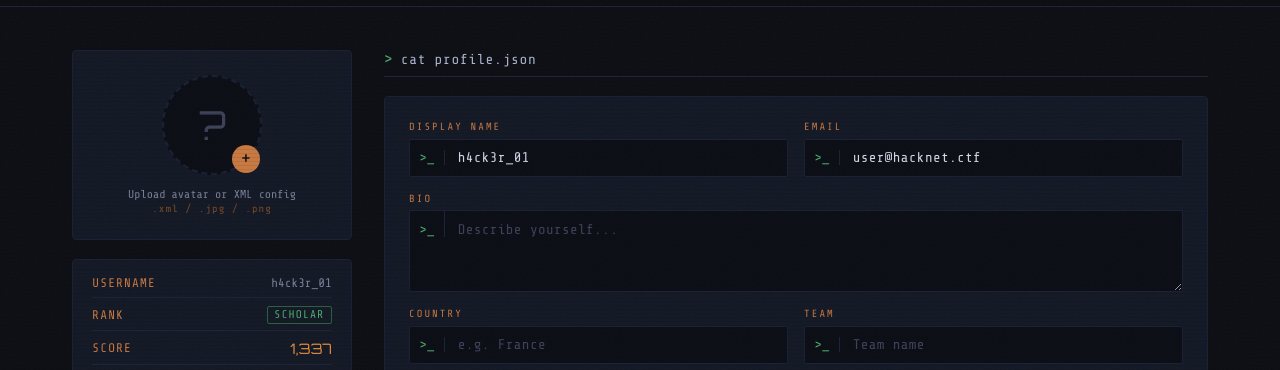
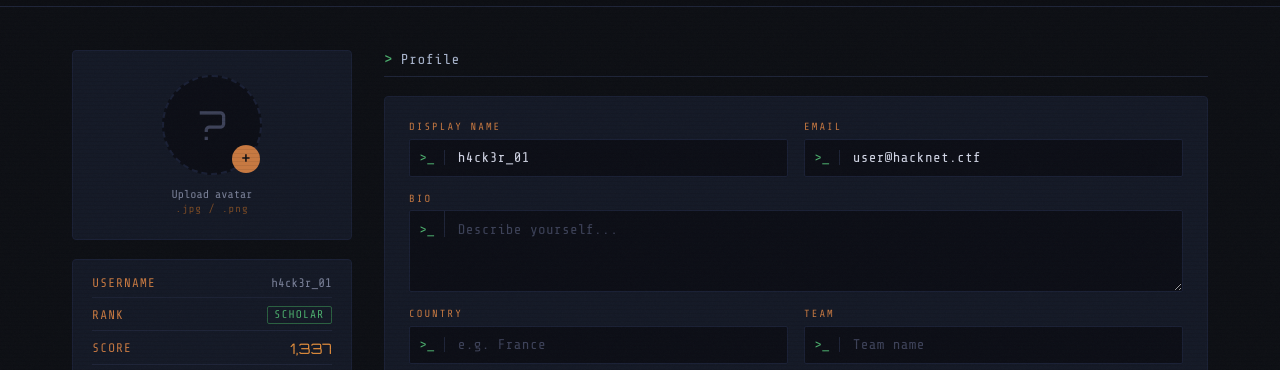
Before and after one commit to zyad-svg/TP-CTF, a plain HTML site: page frontend/profile.html in a window 1280 px wide. Shown: the part 38-408 px from the top of the page. Drawn offline with nearby package versions, Linux system fonts and the light colour scheme.

Commit message:
Modification de l'accueil index.html

```diff
--- a/frontend/profile.html
+++ b/frontend/profile.html
@@ -9,6 +9,7 @@
   <link rel="stylesheet" href="assets/css/global.css" />
   <link rel="stylesheet" href="assets/css/profile.css" />
 </head>
+
 <body>
   <div class="scanlines"></div>
   <div class="noise"></div>
@@ -40,8 +41,8 @@
           <input type="file" id="avatarInput" name="avatar" accept=".xml,image/*" class="hidden" />
         </div>
         <div class="avatar-info">
-          <p class="avatar-hint">Upload avatar or XML config</p>
-          <p class="avatar-formats">.xml / .jpg / .png</p>
+          <p class="avatar-hint">Upload avatar</p>
+          <p class="avatar-formats">.jpg / .png</p>
         </div>
       </div>
 
@@ -71,7 +72,7 @@
 
       <div class="section-header">
         <span class="section-prompt">&gt;</span>
-        <h2 class="section-title">cat profile.json</h2>
+        <h2 class="section-title">Profile</h2>
       </div>
 
       <div class="profile-form-panel">
```
